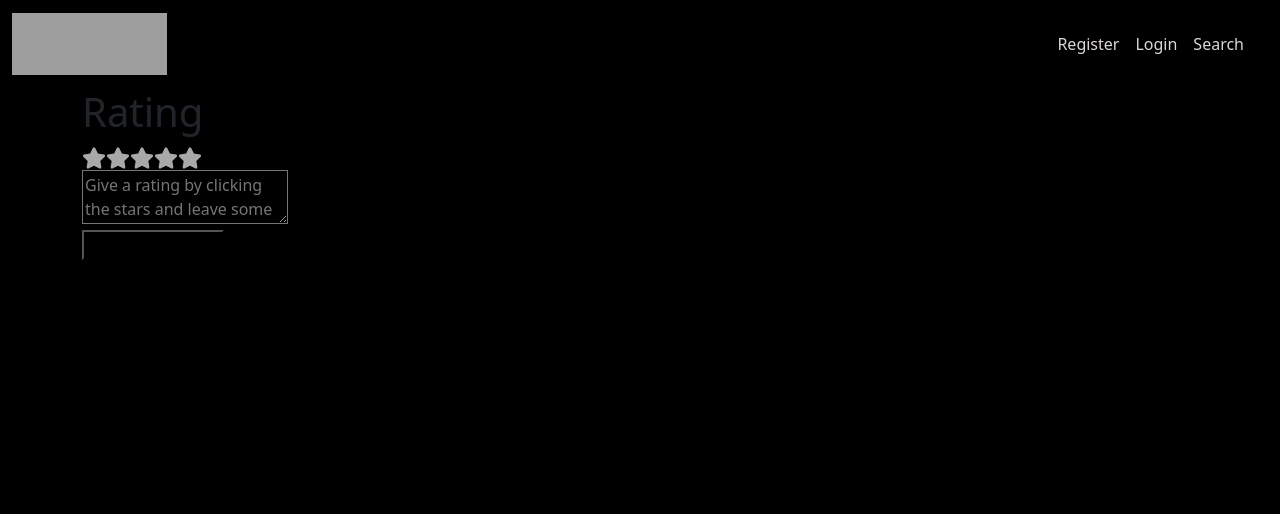
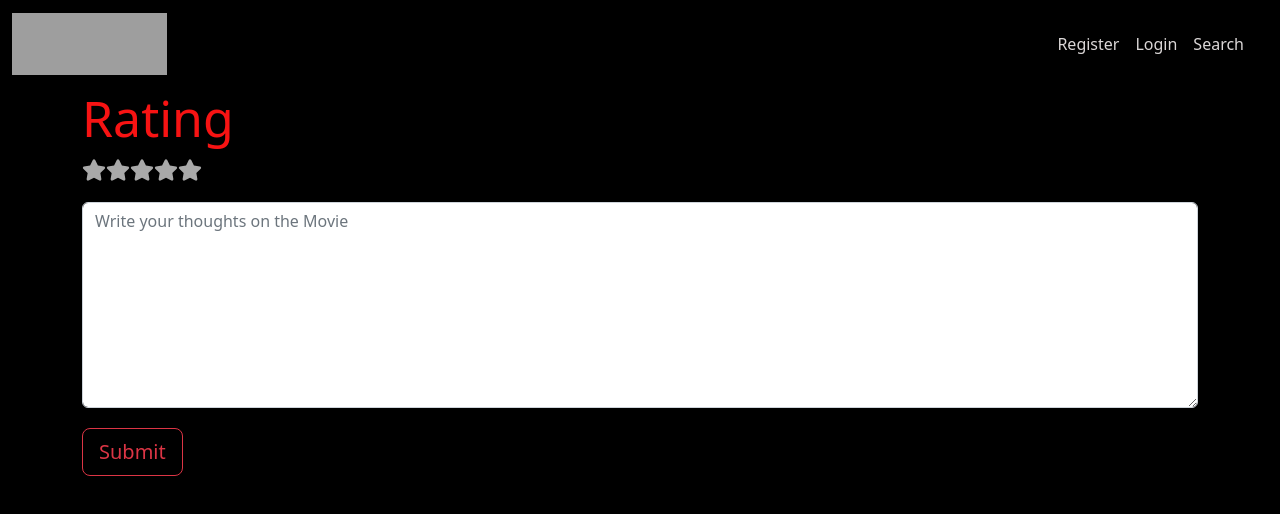
Before and after one commit to magvarosio/Movie-journal, a React (Create React App) app in the folder client/: page /movies/comments/1 in a window 1280 px wide. Shown: the top 514 px of the page. Built offline with nearby package versions, Linux system fonts and the light colour scheme; grey boxes are pictures that could not be loaded.

Commit message:
Fix some style issues

```diff
--- a/client/src/components/pages/AddComment.js
+++ b/client/src/components/pages/AddComment.js
@@ -107,17 +107,19 @@ const AddComment = () => {
               />
             )
           })}
-        </div>
+
+        </div >
         <textarea
-          placeholder="Give a rating by clicking the stars and leave some feedback"
-          className="textarea"
+          placeholder="Write your thoughts on the Movie"
+          className="form-control"
           name="text"
+          rows="8"
           onChange={handleChange}
         />
         <div>
 
-          <button className="submit-feedback-button" >
-            Submit feedback
+          <button className="btn btn-outline-danger btn-lg " >
+            Submit
           </button>
           {/* Error Message */}
           {error && <small className='text-danger'>{error}</small>}
--- a/client/src/components/pages/movies/MovieSingle.js
+++ b/client/src/components/pages/movies/MovieSingle.js
@@ -90,22 +90,26 @@ const MovieSingle = () => {
 
 
         <main className='movie_page'>
-          <Row>
+
+
           {/* <Col md="2">
               <Card style={{ width: '80rem' }}>
                 <Card.Img variant="top" src={`${urlPosters}${movie.backdrop_path}`} />
               </Card>
             </Col> */}
 
-            <div className="w-full h-screen">
+          <div className="card banner-card">
             <img
               src={`${urlPosters}${movie.backdrop_path}`}
               alt="/"
               className="hidden sm:block absolute w-full h-full object-cover img-fluid"
             />
+            <h1 className="card-title banner-title det-text">{movie.title}</h1>
           </div>
 
           <hr />
+
+          <Row>
 
 
             <Col md="2">
@@ -116,15 +120,15 @@ const MovieSingle = () => {
             </Col>
 
 
-            <Col md="6">
+            {/* <Col md="6">
               <div >
-                <p className="det-text bg-gradient-danger" id="title">{movie.title}</p>
+                <p className="det-text bg-gradient-danger" id="title">Original title: {movie.original_title}</p>
               </div>
-            </Col>
+            </Col> */}
 
             <Col md="6">
               <div >
-                <p className="det-subtitle">Popularity</p>
+                <p className="det-subtitle">POPULARITY</p>
                 <p className="det-text">{movie.popularity}</p>
               </div>
 
@@ -212,7 +216,7 @@ const MovieSingle = () => {
                     <div className="d-flex flex-start">
                       <MDBCardImage
                         className="rounded-circle shadow-1-strong me-3"
-                        src="https://media.istockphoto.com/id/1300845620/vector/user-icon-flat-isolated-on-white-background-user-symbol-vector-illustration.jpg?s=170667a&w=0&k=20&c=bsbD0qLFJ6fSUCXG_iyo7JBnmKi6T-uUblC8FNZFJoU="
+                        src="https://previews.123rf.com/images/asmati/asmati1610/asmati161000233/63831576-user-sign-illustration-white-icon-on-red-circle-.jpg"
                         alt="avatar"
                         width="60"
                         height="60"
--- a/client/src/styles/main.scss
+++ b/client/src/styles/main.scss
@@ -27,6 +27,11 @@ $primary: #000000;
 
 }
 
+h1 {
+  color: rgb(247, 19, 19);
+  font-size: 50px;
+}
+
 h2 {
   color: rgb(255, 255, 255);
   background-color: #000000;
@@ -39,6 +44,7 @@ h2 {
 .det-subtitle {
   font-weight: 700;
   color: #9f9f9f;
+  font-size: 20px;
 }
 
 .det-text {
@@ -55,6 +61,13 @@ h2 {
 .overview {
   font-weight: 600;
   color: #9f9f9f;
+}
+
+
+
+
+div.card.banner-card {
+  background-color: #000000;
 }
 
 
@@ -79,6 +92,12 @@ h2 {
     small {
       display: block;
       margin-bottom: 15px;
+      font-size: 100px;
     }
   }
 }
+
+
+textarea.form-control {
+  margin: 20px 0;
+}
```
Lines whose indentation alone changed are shown as unchanged.
